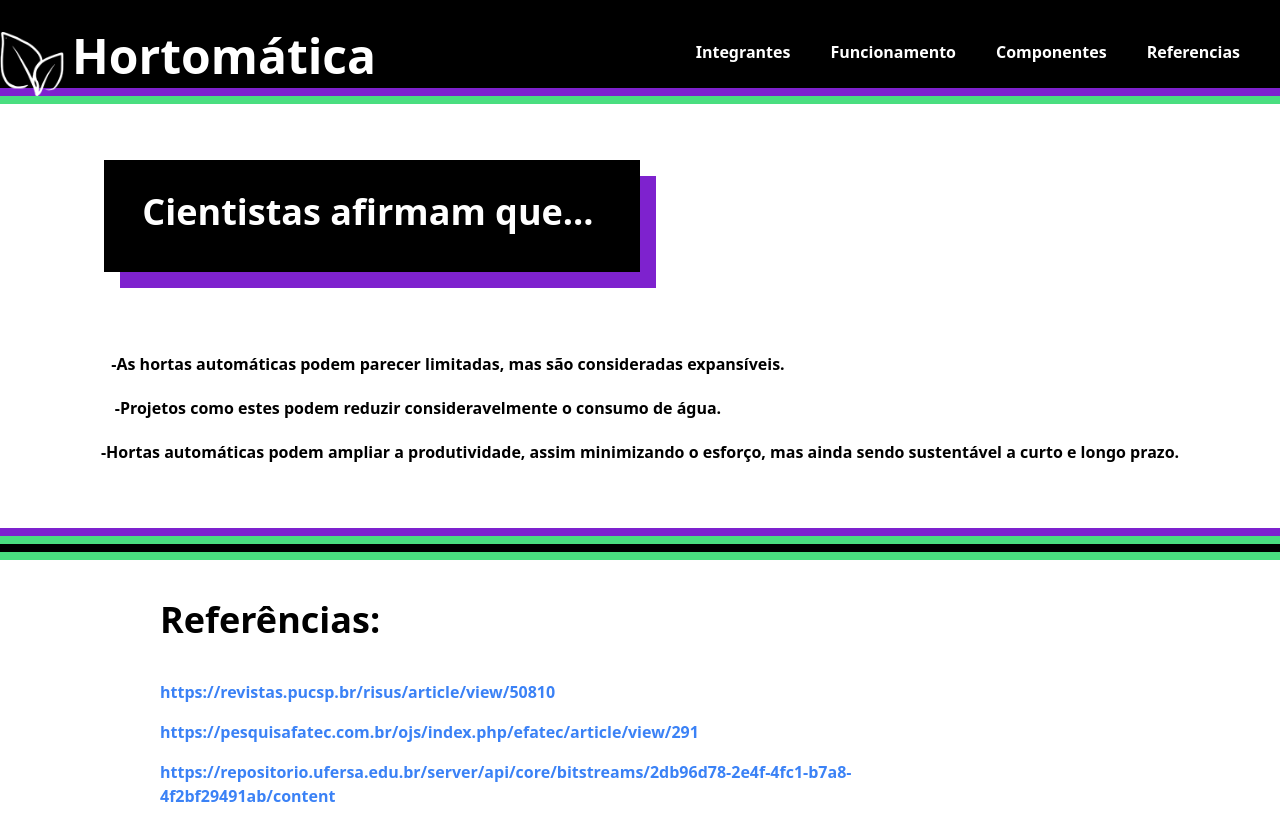
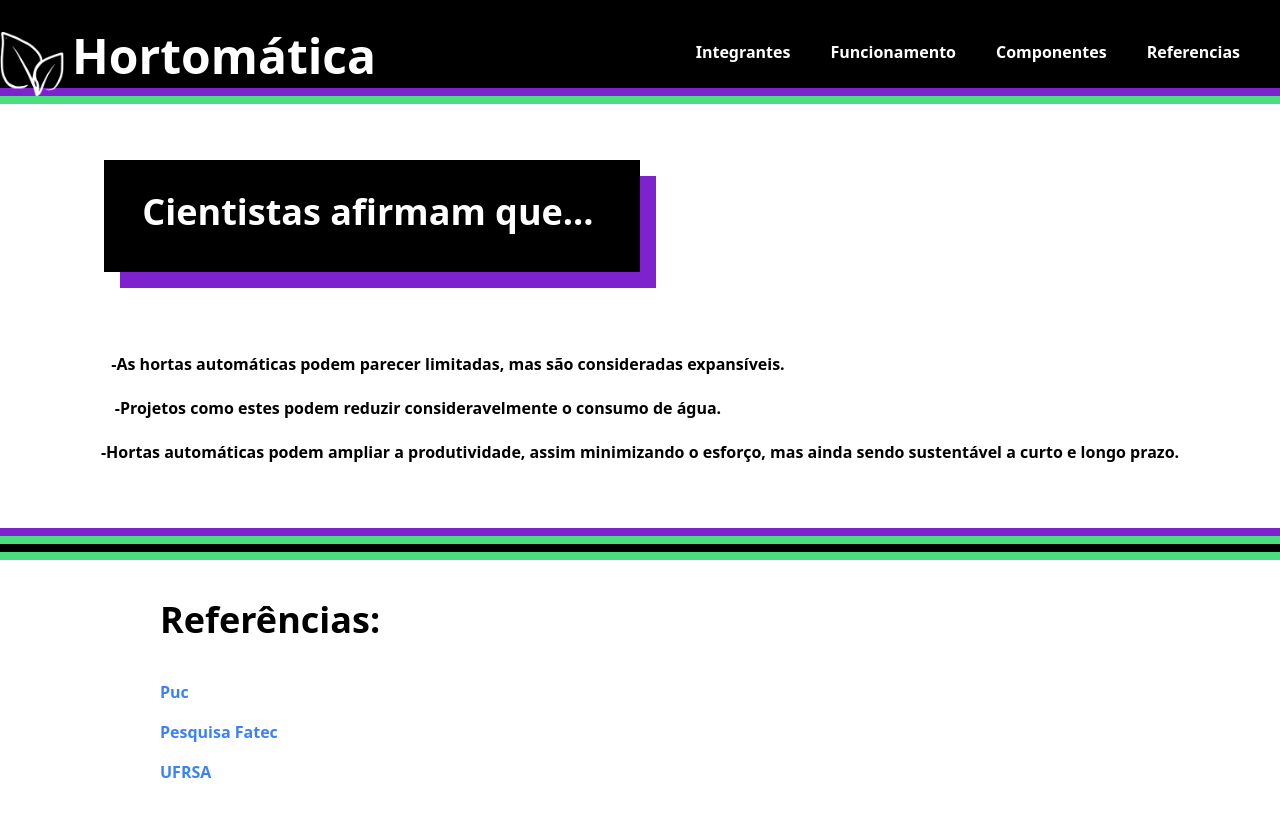
Before and after one commit to guTeodoro/Hortomatica, a React (Vite) app: page /referencias in a window 1280 px wide. Shown: the top 840 px of the page. Built offline with nearby package versions, Linux system fonts and the light colour scheme.

Commit message:
customizacao da barra de rolagem

```diff
--- a/src/index.css
+++ b/src/index.css
@@ -1,3 +1,21 @@
 @tailwind base;
 @tailwind components;
 @tailwind utilities;
+
+::-webkit-scrollbar {
+    width: 12px; /* Largura da barra de rolagem */
+
+}
+
+::-webkit-scrollbar-track {
+    background: #f1f1f1; /* Cor do fundo da barra de rolagem */
+}
+
+::-webkit-scrollbar-thumb {
+    background: #a3a3a3; /* Cor do "thumb" (parte que pode ser arrastada) */
+    border-radius: 10px; /* Bordas arredondadas do thumb */
+}
+
+::-webkit-scrollbar-thumb:hover {
+    background: #555; /* Cor do thumb ao passar o mouse */
+}
--- a/src/pages/Referencias.jsx
+++ b/src/pages/Referencias.jsx
@@ -45,9 +45,9 @@ function Referencias() {
       <section className='flex flex-col justify-center items-center pb-24 mt-10 lg:justify-start lg:items-start lg:pb-16'>
         <h2 className='text-2xl font-bold lg:mb-10 lg:text-4xl lg:ml-40'>Referências:</h2>
         <hr className='border-4 border-black w-60 mt-5 mb-8 lg:hidden' />
-        <a className='text-blue-500 font-bold w-72 mb-14 lg:mb-4 lg:w-[856px] lg:ml-40' href=" https://revistas.pucsp.br/risus/article/view/50810">https://revistas.pucsp.br/risus/article/view/50810</a>
-        <a className='text-blue-500 font-bold w-72 mb-14 lg:mb-4 lg:w-[856px] lg:ml-40' href="https://pesquisafatec.com.br/ojs/index.php/efatec/article/view/291">https://pesquisafatec.com.br/ojs/index.php/efatec/article/view/291</a>
-        <a className='text-blue-500 font-bold w-72 lg:mb-4 lg:w-[856px] lg:ml-40' href="https://repositorio.ufersa.edu.br/server/api/core/bitstreams/2db96d78-2e4f-4fc1-b7a8-4f2bf29491ab/content">https://repositorio.ufersa.edu.br/server/api/core/bitstreams/2db96d78-2e4f-4fc1-b7a8-4f2bf29491ab/content</a>
+        <a className='text-blue-500 font-bold w-72 mb-14 lg:mb-4 lg:ml-40 text-wrap' href=" https://revistas.pucsp.br/risus/article/view/50810">Puc</a>
+        <a className='text-blue-500 font-bold w-72 mb-14 lg:mb-4 lg:ml-40' href="https://pesquisafatec.com.br/ojs/index.php/efatec/article/view/291">Pesquisa Fatec</a>
+        <a className='text-blue-500 font-bold w-72 lg:mb-4 lg:ml-40' href="https://repositorio.ufersa.edu.br/server/api/core/bitstreams/2db96d78-2e4f-4fc1-b7a8-4f2bf29491ab/content">UFRSA</a>
       </section>
 
     </div>
```
